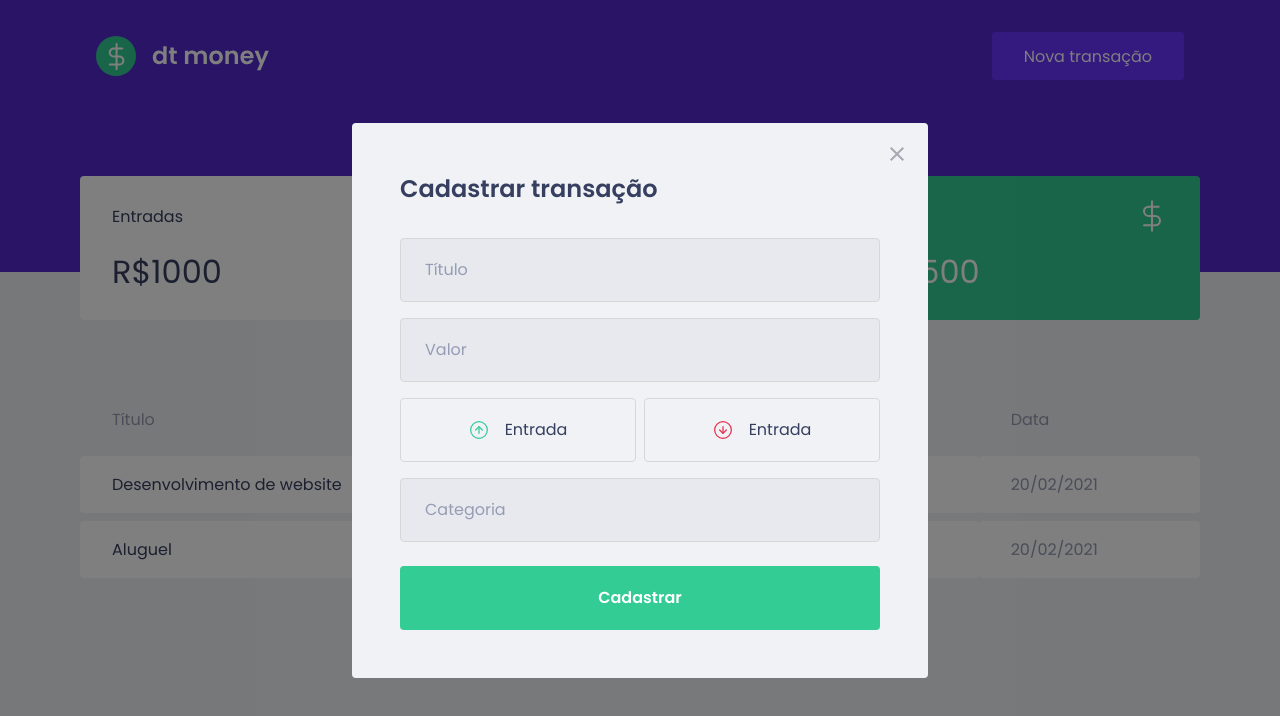
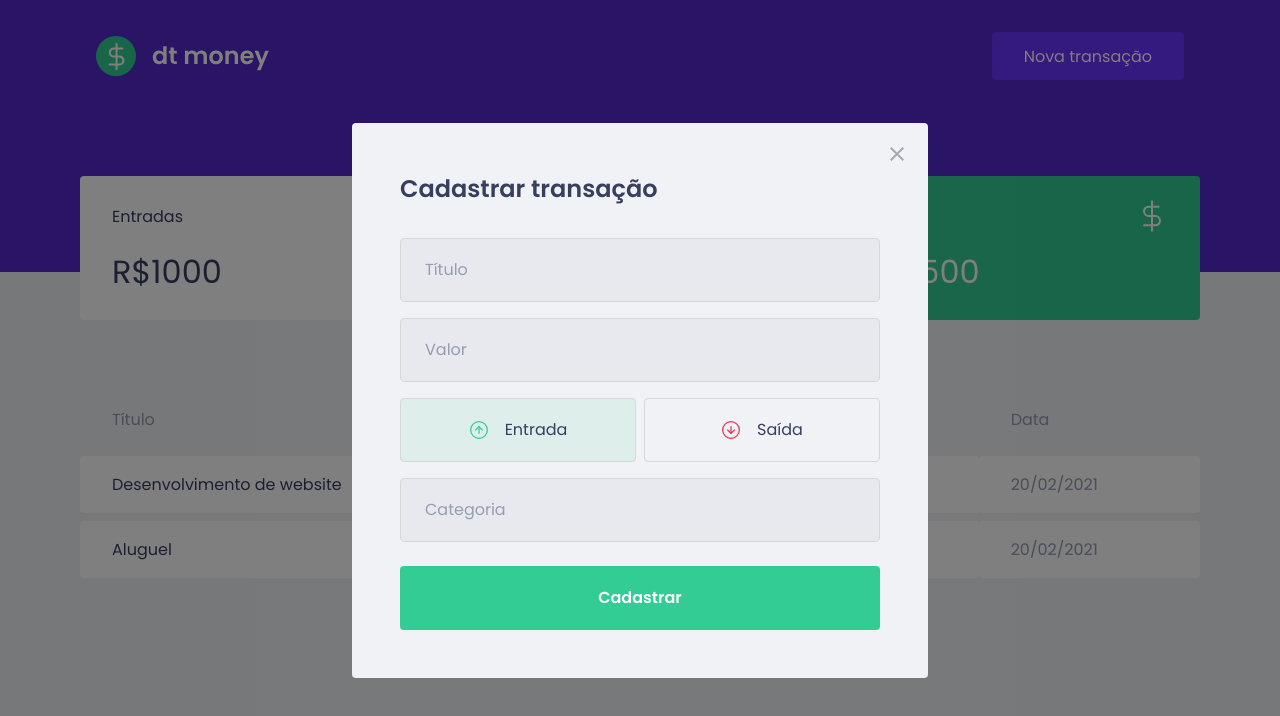
Before and after one commit to Futila/dtmoney, a React (Create React App) app: page / in a window 1280 px wide. Both pictures are taken after a click on the button "Nova transação". Shown: the top 716 px of the page. Built offline with nearby package versions, Linux system fonts and the light colour scheme; no server answers; what miragejs would draw is missing.

Commit message:
Adicionado cores nos botões

```diff
--- a/src/components/NewTransactionModal/index.tsx
+++ b/src/components/NewTransactionModal/index.tsx
@@ -1,8 +1,9 @@
+import { useState } from "react";
 import Modal from "react-modal";
 import closeImg from "../../assets/close.svg";
 import incomeImg from "../../assets/income.svg";
 import outcomeImg from "../../assets/outcome.svg";
-import { Container, TransactionTypeContainer } from "./styles";
+import { Container, TransactionTypeContainer, RadioBox } from "./styles";
 
 Modal.setAppElement("#root");
 
@@ -15,6 +16,8 @@
   isOpen,
   onRequestClose,
 }: NewTransactionModalProps) {
+  const [type, setType] = useState("deposit");
+
   return (
     <Modal
       isOpen={isOpen}
@@ -36,14 +39,25 @@
         <input type="number" placeholder="Valor" />
 
         <TransactionTypeContainer>
-          <button type="button">
+          <RadioBox
+            type="button"
+            onClick={() => setType("deposit")}
+            isActive={type === "deposit"}
+            activeColor="green"
+          >
             <img src={incomeImg} alt="Entrada" />
             <span>Entrada</span>
-          </button>
-          <button type="button">
+          </RadioBox>
+
+          <RadioBox
+            type="button"
+            onClick={() => setType("withdraw")}
+            isActive={type === "withdraw"}
+            activeColor="red"
+          >
             <img src={outcomeImg} alt="Saída" />
-            <span>Entrada</span>
-          </button>
+            <span>Saída</span>
+          </RadioBox>
         </TransactionTypeContainer>
 
         <input placeholder="Categoria" />
--- a/src/components/NewTransactionModal/styles.ts
+++ b/src/components/NewTransactionModal/styles.ts
@@ -1,5 +1,5 @@
 import styled from "styled-components";
-import { darken } from "polished";
+import { darken, transparentize } from "polished";
 
 export const Container = styled.form`
   h2 {
@@ -49,13 +49,27 @@
   display: grid;
   grid-template-columns: 1fr 1fr;
   gap: 0.5rem;
+`;
 
-  button {
+interface RadioBoxProps {
+  isActive: boolean;
+  activeColor: "green" | "red";
+}
+
+const colors = {
+  green: "#33cc95",
+  red: "#e52e4d",
+};
+
+export const RadioBox = styled.button<RadioBoxProps>`
   height: 4rem;
   border: 1px solid #d7d7d7;
   border-radius: 0.25rem;
 
-    background: transparent;
+  background: ${(props) =>
+    props.isActive
+      ? transparentize(0.9, colors[props.activeColor])
+      : "transparent"};
 
   display: flex;
   align-items: center;
@@ -78,5 +92,4 @@
     font-size: 1rem;
     color: var(--text-title);
   }
-  }
 `;
```
Lines whose indentation alone changed are shown as unchanged.
